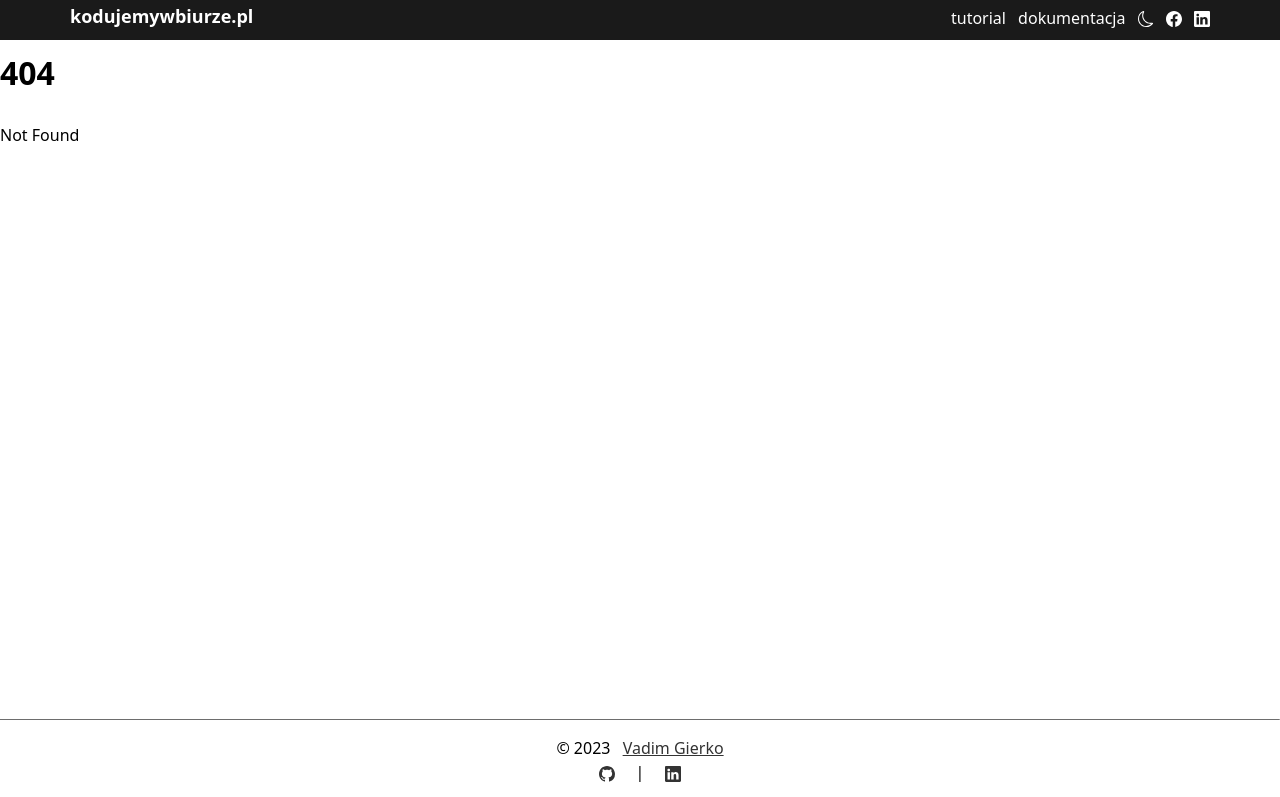
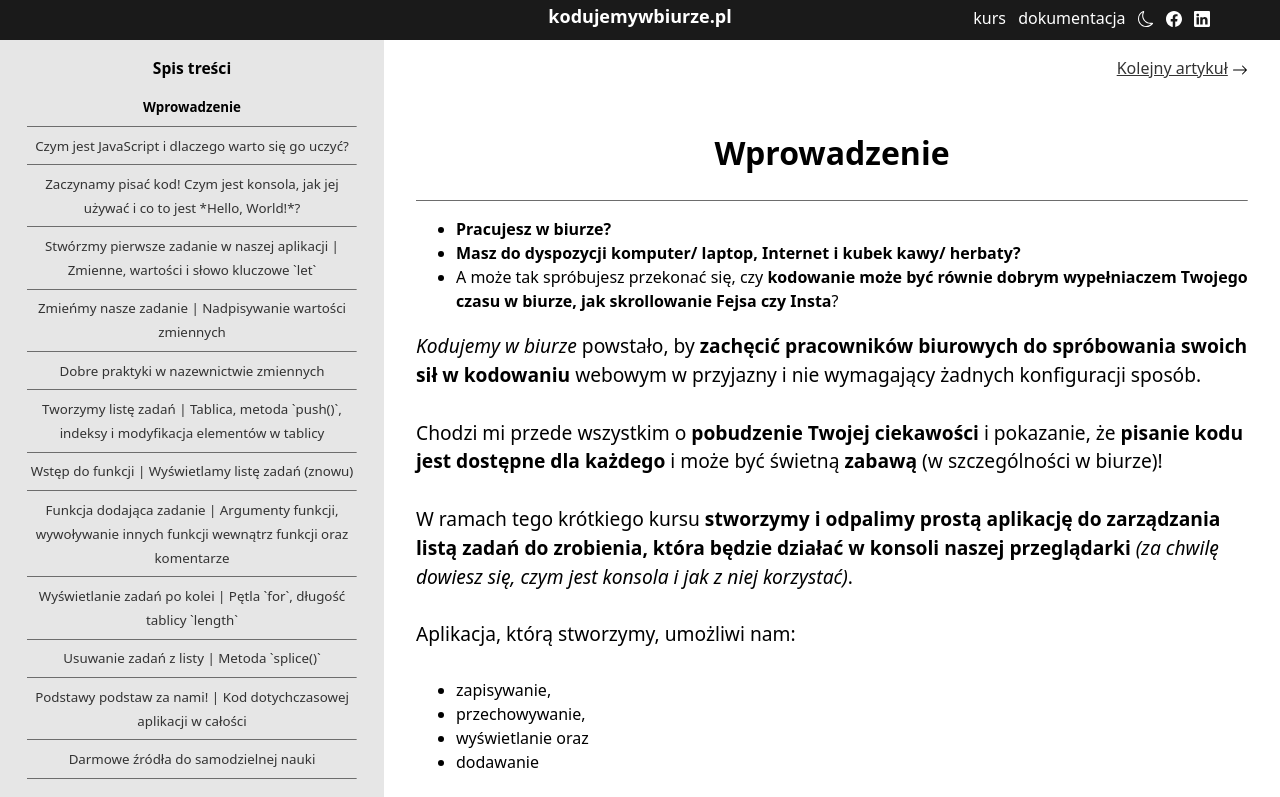
Before and after one commit to vadimgierko/kodujemywbiurze.pl, a SvelteKit app: page /kursy/podstawy-javascript-pierwsza-aplikacja-w-konsoli-darmowy-kurs/wprowadzenie in a window 1280 px wide. Before the commit this address had no page. Shown: the top 797 px of the page. Built offline with nearby package versions, Linux system fonts and the light colour scheme.

Commit message:
add courses route with js course

```diff
--- a/src/lib/components/Aside.svelte
+++ b/src/lib/components/Aside.svelte
@@ -19,7 +19,7 @@
 					<a
 						href={$page.route.id === '/dokumentacja/javascript/[slug]'
 							? `/dokumentacja/javascript/${slug}`
-							: `/${slug}`}
+							: `/kursy/podstawy-javascript-pierwsza-aplikacja-w-konsoli-darmowy-kurs/${slug}`}
 						class={$page.url.pathname.includes(slug) ? 'active-link' : ''}>{title}</a
 					>
 				</li>
--- a/src/lib/layout/Navbar.svelte
+++ b/src/lib/layout/Navbar.svelte
@@ -58,7 +58,10 @@
 
 			<div class="right-section">
 				{#if !$isScreenLessThan992}
-					<a href="/wprowadzenie-co-stworzymy-i-czego-sie-nauczymy" class="nav-link">tutorial</a>
+					<a
+						href="/kursy/podstawy-javascript-pierwsza-aplikacja-w-konsoli-darmowy-kurs/wprowadzenie"
+						class="nav-link">kurs</a
+					>
 					<a href="/dokumentacja/javascript/wprowadzenie" class="nav-link">dokumentacja</a>
 				{/if}
 
@@ -98,9 +101,9 @@
 			<hr />
 			<div class="expanded-nav-section">
 				<a
-					href="/wprowadzenie-co-stworzymy-i-czego-sie-nauczymy"
+					href="/kursy/podstawy-javascript-pierwsza-aplikacja-w-konsoli-darmowy-kurs/wprowadzenie"
 					class="nav-link"
-					on:click={toggleNavbar}>tutorial</a
+					on:click={toggleNavbar}>kurs</a
 				>
 				<a href="/dokumentacja/javascript/wprowadzenie" class="nav-link" on:click={toggleNavbar}
 					>dokumentacja</a
--- a/src/routes/+page.svelte
+++ b/src/routes/+page.svelte
@@ -34,7 +34,9 @@
 				<p>Zacznij pisać kod bezpośrednio w swojej przeglądarce!</p>
 
 				{#if firstHeaderSlug}
-					<a href={firstHeaderSlug}>
+					<a
+						href={`/kursy/podstawy-javascript-pierwsza-aplikacja-w-konsoli-darmowy-kurs/${firstHeaderSlug}`}
+					>
 						<button class="bg-primary" id="cta-btn">Zacznij kodować w biurze!</button>
 					</a>
 				{/if}
--- a/src/routes/+page.ts
+++ b/src/routes/+page.ts
@@ -20,7 +20,7 @@ function getFirstHeaderSlug(mdContent: string) {
 }
 
 export async function load({ fetch }) {
-	const res = await fetch('/content/index.md');
+	const res = await fetch('/content/kursy/podstawy-javascript/index.md');
 	const mdContent = await res.text();
 
 	const firstHeaderSlug = getFirstHeaderSlug(mdContent);
--- /dev/null
+++ b/src/routes/kursy/podstawy-javascript-pierwsza-aplikacja-w-konsoli-darmowy-kurs/[slug]/+layout.ts
@@ -0,0 +1,36 @@
+import slugify from 'slugify';
+
+function customSlugify(text: string) {
+	slugify.extend({ '|': '-' });
+	return slugify(text, { lower: true, strict: true, remove: /[*+~.()`'"!:@]|/g });
+}
+
+function convertMarkdownIntoArticlesArray(mdContent: string) {
+	const regXHeader = /#{2}.+/g; // for all headers: 1,6
+	const headerContent = /(?:^|\n)##\s[^\n]*\n(.*?)(?=\n##?\s|$)/gs;
+
+	const headersFromMd = mdContent.match(regXHeader)?.map((h) => h.replace('## ', '')); //?.toString().replaceAll("## ", "").split(",")
+	const articlesFromMd = mdContent.match(headerContent);
+
+	if (!mdContent || !headersFromMd || !articlesFromMd) return [];
+
+	const articles = headersFromMd.map((h, i) => ({
+		title: h,
+		slug: customSlugify(h),
+		content: articlesFromMd[i]
+	}));
+
+	return articles;
+}
+
+export async function load({ fetch }) {
+	const res = await fetch('/content/kursy/podstawy-javascript/index.md');
+	const mdContent = await res.text();
+
+	const articles = convertMarkdownIntoArticlesArray(mdContent);
+
+	return {
+		mdContent,
+		articles
+	};
+}
--- a/src/routes/[slug]/+page.svelte
+++ b/src/routes/kursy/podstawy-javascript-pierwsza-aplikacja-w-konsoli-darmowy-kurs/[slug]/+page.svelte
@@ -24,11 +24,25 @@
 </svelte:head>
 
 {#if article}
-	<PrevNextArticle prevSlug={prevArticleSlug} nextSlug={nextArticleSlug} />
+	<PrevNextArticle
+		prevSlug={prevArticleSlug
+			? `kursy/podstawy-javascript-pierwsza-aplikacja-w-konsoli-darmowy-kurs/${prevArticleSlug}`
+			: null}
+		nextSlug={nextArticleSlug
+			? `kursy/podstawy-javascript-pierwsza-aplikacja-w-konsoli-darmowy-kurs/${nextArticleSlug}`
+			: null}
+	/>
 	<article>
 		{@html marked(article.content)}
 	</article>
-	<PrevNextArticle prevSlug={prevArticleSlug} nextSlug={nextArticleSlug} />
+	<PrevNextArticle
+		prevSlug={prevArticleSlug
+			? `kursy/podstawy-javascript-pierwsza-aplikacja-w-konsoli-darmowy-kurs/${prevArticleSlug}`
+			: null}
+		nextSlug={nextArticleSlug
+			? `kursy/podstawy-javascript-pierwsza-aplikacja-w-konsoli-darmowy-kurs/${nextArticleSlug}`
+			: null}
+	/>
 {:else}
 	<p style="text-align: center; color: red">Niestety nie ma takiego artykułu...</p>
 {/if}
--- a/static/content/index.md
+++ b/static/content/kursy/podstawy-javascript/index.md
@@ -1,4 +1,4 @@
-## Wprowadzenie. Co stworzymy i czego się nauczymy?
+## Wprowadzenie
 
 ---
 
```
Also changed, not shown: src/routes/[slug]/+layout.ts (deleted, +0 -32 lines), src/routes/kursy/podstawy-javascript-pierwsza-aplikacja-w-konsoli-darmowy-kurs/[slug]/+layout.svelte (renamed from src/routes/[slug]/+layout.svelte).
